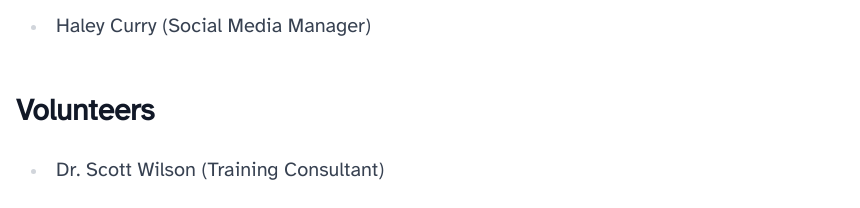
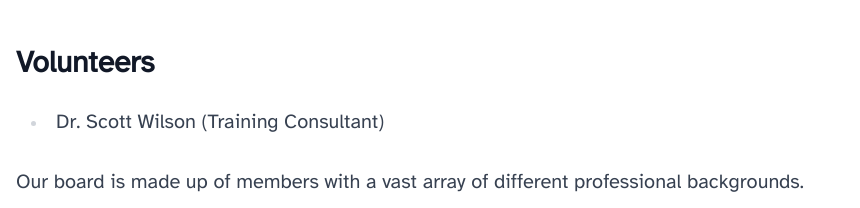
Before and after one commit to unisys12/ftp-foundation, an Eleventy site: page src/about.md in a window 1280 px wide. Shown: the part 551-759 px from the top of the page, 0-860 px from the left. Built offline with nearby package versions, Linux system fonts and the light colour scheme; Eleventy itself is replaced by a stand-in of ours; files that its build step writes are made by us from their sources; no server answers; a script that the page names is missing.

Commit message:
update board members

```diff
--- a/src/about.md
+++ b/src/about.md
@@ -14,7 +14,6 @@ For The Puppies Foundation is a 501(c)3 made up by 7 board members and 3 volunte
 - Roxy Wilson (Vice President)
 - Melinda Jackson (Treasurer)
 - Jennifer Earles (Secretary)
-- Haley Curry (Social Media Manager)
 
 ### Volunteers
 
```
